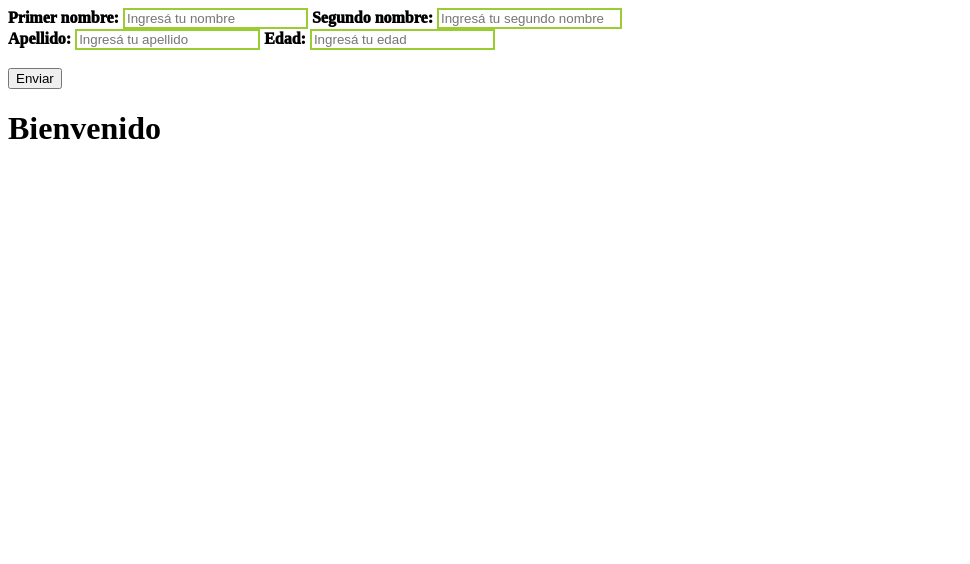
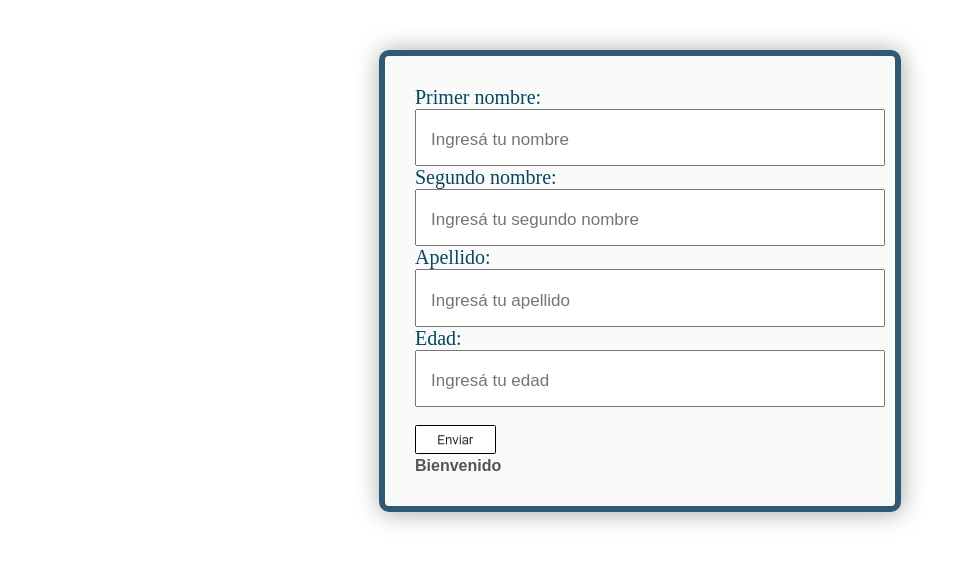
Before and after one commit to Marcos8i22o/introduccion-a-js-mio, a plain HTML site: page tareas/clase-5/Ejercicio - Bienvenido/bienvenido.html in a window 1280 px wide. Shown: the whole page, without its empty margins (0-970 px from the left). Drawn offline with Linux system fonts and the light colour scheme.

Commit message:
agrega estilo al formulario

```diff
--- a/tareas/clase-5/Ejercicio - Bienvenido/bienvenido.css
+++ b/tareas/clase-5/Ejercicio - Bienvenido/bienvenido.css
@@ -1,7 +1,51 @@
+form {
+    max-width: 450px;
+    background: #FAFAFA;
+    padding: 30px;
+    margin: 50px auto;
+    box-shadow: 1px 1px 25px rgba(0, 0, 0, 0.35);
+    border-radius: 10px;
+    border: 6px solid #305A72;
+}
+
+
 label {
-    font-weight: 1000;
+    color: rgb(5, 71, 94);
+    font-size: 20px;
 }
 
 input {
-    border: solid yellowgreen 2px;
+    width: 100%;
+    height: 2rem;
+    font-size: 1.0625rem;
+    padding-left: 0.875rem;
+    line-height: 147.6%;
+    padding-top: 0.825rem;
+    padding-bottom: 0.5rem;
 }
+
+button {
+    display: inline-block;
+    padding: 0.46em 1.6em;
+    border: 0.1em solid #000000;
+    margin: 0 0.2em 0.2em 0;
+    border-radius: 0.12em;
+    box-sizing: border-box;
+    text-decoration: none;
+    font-family: 'Roboto', sans-serif;
+    font-weight: 300;
+    color: #000000;
+    text-shadow: 0 0.04em 0.04em rgba(0, 0, 0, 0.35);
+    background-color: #FFFFFF;
+    text-align: center;
+    transition: all 0.15s;
+}
+
+h1 {
+    color: #555555;
+    font-family: arial, sans-serif;
+    font-size: 16px;
+    font-weight: bold;
+    margin-top: 0px;
+    margin-bottom: 1px;
+}
```
